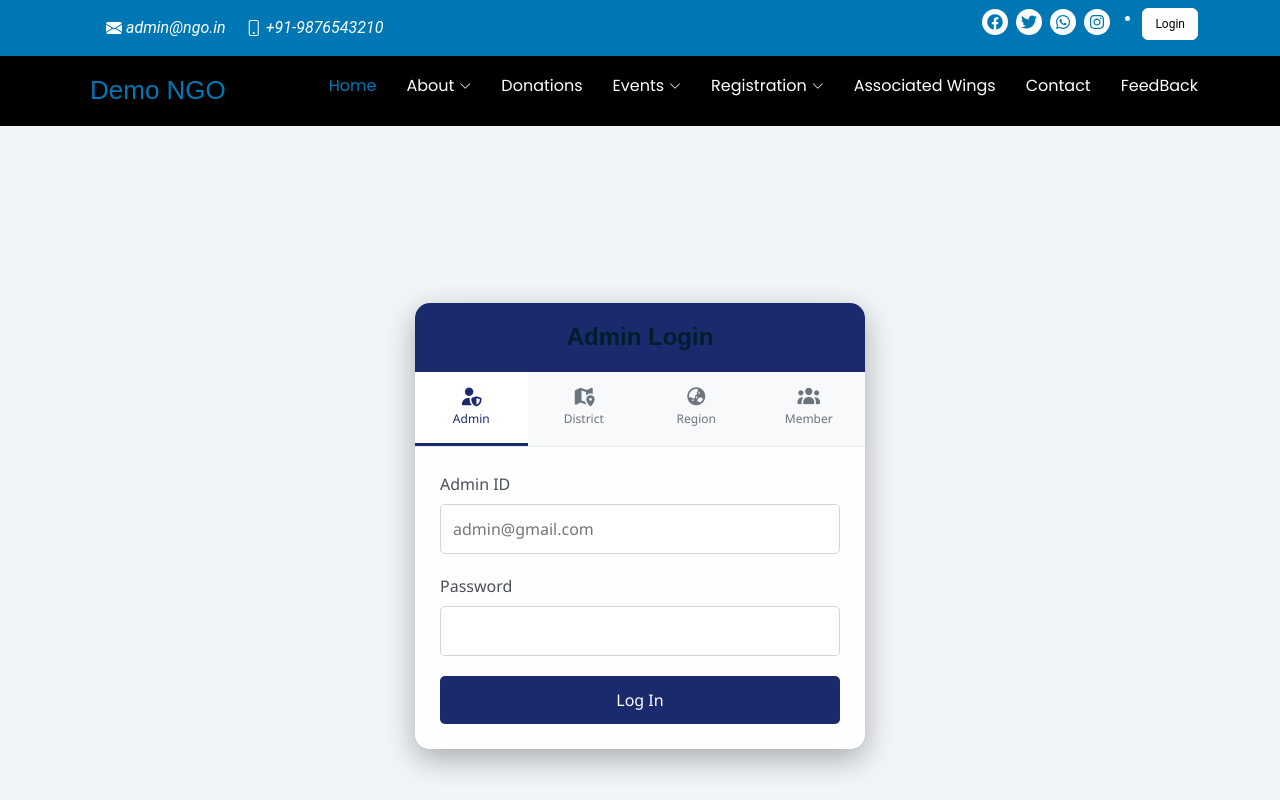
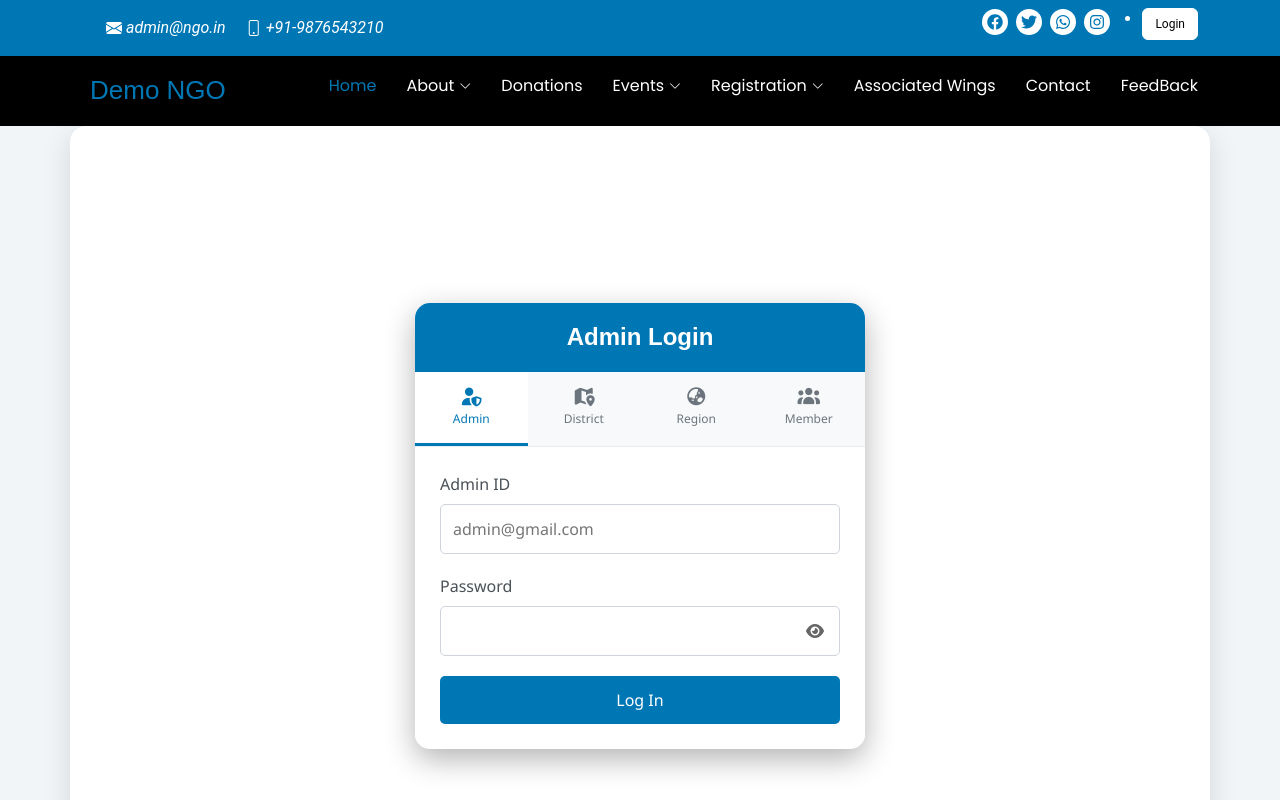
Before and after one commit to deepikachauhan8988/ngo_project, a React (Create React App) app: page /ngoproject/Login in a window 1280 px wide. Shown: the top 800 px of the page. Built offline with nearby package versions, Linux system fonts and the light colour scheme.

Commit message:
Login manage

```diff
--- /dev/null
+++ b/src/assets/css/login.css
@@ -0,0 +1,217 @@
+
+        .login-container {
+          position: relative;
+          min-height: 100vh;
+          display: flex;
+          justify-content: center;
+          align-items: center;
+          font-family: 'Segoe UI', Tahoma, Geneva, Verdana, sans-serif;
+        }
+        .login-header h1{
+            color: #fff;
+        }
+        .login-background {
+          position: absolute;
+          top: 0;
+          left: 0;
+          width: 100%;
+          height: 100%;
+
+          background-size: 400% 400%;
+          animation: gradientBG 15s ease infinite;
+          z-index: -1;
+        }
+
+        @keyframes gradientBG {
+          0% { background-position: 0% 50%; }
+          50% { background-position: 100% 50%; }
+          100% { background-position: 0% 50%; }
+        }
+
+        .login-box {
+          width: 90%;
+          max-width: 450px;
+          background-color: rgba(255, 255, 255, 0.95);
+          border-radius: 15px;
+          box-shadow: 0 10px 30px rgba(0, 0, 0, 0.3);
+          overflow: hidden;
+          transition: transform 0.3s ease;
+        }
+
+        .login-box:hover {
+          transform: translateY(-5px);
+        }
+
+        .login-header {
+          background-color:#0077B5 !important;
+          color: white;
+          padding: 20px;
+          text-align: center;
+        }
+
+        .login-header h1 {
+          margin: 0;
+          font-size: 24px;
+          font-weight: 600;
+        }
+
+        .error-message {
+          background-color: #f8d7da;
+          color: #fdf7f8;
+          padding: 12px;
+          margin: 15px;
+          border-radius: 5px;
+          border: 1px solid #f5c6cb;
+        }
+
+        .role-tabs {
+          display: flex;
+          background-color: #f8f9fa;
+          border-bottom: 1px solid #e9ecef;
+        }
+
+        .role-tab {
+          flex: 1;
+          padding: 15px 5px;
+          background: none;
+          border: none;
+          cursor: pointer;
+          display: flex;
+          flex-direction: column;
+          align-items: center;
+          transition: all 0.3s ease;
+          color: #6c757d;
+        }
+
+        .role-tab:hover {
+          background-color: #e9ecef;
+        }
+
+        .role-tab.active {
+          background-color: white;
+          color: #0077B5;
+          border-bottom: 3px solid #0077B5;
+        }
+
+        .role-tab i {
+          margin-bottom: 5px;
+          font-size: 18px;
+        }
+
+        .role-tab span {
+          font-size: 12px;
+        }
+
+        .login-form {
+          padding: 25px;
+        }
+
+        .form-group {
+          margin-bottom: 20px;
+        }
+
+        .form-group label {
+          display: block;
+          margin-bottom: 8px;
+          font-weight: 500;
+          color: #495057;
+        }
+
+        .form-group input,
+        .form-group select {
+          width: 100%;
+          padding: 12px;
+          border: 1px solid #ced4da;
+          border-radius: 5px;
+          font-size: 16px;
+          transition: border-color 0.3s ease;
+        }
+
+        .form-group input:focus,
+        .form-group select:focus {
+          border-color: #1a2a6c;
+          outline: none;
+          box-shadow: 0 0 0 3px rgba(26, 42, 108, 0.1);
+        }
+
+        .login-button {
+          width: 100%;
+          padding: 12px;
+          background-color: #0077B5;
+          color: white;
+          border: none;
+          border-radius: 5px;
+          font-size: 16px;
+          font-weight: 500;
+          cursor: pointer;
+          transition: background-color 0.3s ease;
+        }
+
+        .login-button:hover {
+          background-color: #152054;
+        }
+
+        .login-button:disabled {
+          background-color: #6c757d;
+          cursor: not-allowed;
+        }
+
+        .loading-spinner {
+          display: flex;
+          align-items: center;
+          justify-content: center;
+        }
+
+        .spinner {
+          width: 20px;
+          height: 20px;
+          border: 3px solid rgba(255, 255, 255, 0.3);
+          border-radius: 50%;
+          border-top-color: white;
+          animation: spin 1s ease-in-out infinite;
+          margin-right: 10px;
+        }
+        /* Add this to your login.css file */
+
+/* Container for the password input and the eye icon button */
+.password-input-container {
+  position: relative;
+  display: flex;
+  align-items: center;
+}
+
+/* The button that toggles password visibility */
+.password-toggle-btn {
+  position: absolute;
+  right: 10px; /* Adjust as needed */
+  background: none;
+  border: none;
+  cursor: pointer;
+  color: #666; /* Adjust color to match your theme */
+  padding: 5px;
+  z-index: 10; /* Ensures it's above other elements */
+}
+
+/* Hover effect for the button */
+.password-toggle-btn:hover {
+  color: #333; /* Adjust hover color */
+}
+/* Add this to your login.css file */
+
+.login-box-two {
+  /* --- Main Box Shadow --- */
+  box-shadow: 0 8px 30px rgba(0, 0, 0, 0.12);
+
+  /* --- Optional but Recommended for a modern look --- */
+  border-radius: 16px; /* Gives the box rounded corners */
+  overflow: hidden; /* Ensures the rounded corners clip any content inside */
+  background-color: #ffffff; /* Make sure the background is solid white */
+}
+/* Style for when the button is disabled (e.g., during loading) */
+.password-toggle-btn:disabled {
+  cursor: not-allowed;
+  opacity: 0.5;
+}
+        @keyframes spin {
+          to { transform: rotate(360deg); }
+        }
--- a/src/componets/login/Login.js
+++ b/src/componets/login/Login.js
@@ -3,6 +3,7 @@ import React, { useState } from 'react';
 import { useNavigate, useLocation } from 'react-router-dom';
 import { useAuth } from '../context/AuthContext';
 import { Container } from 'react-bootstrap';
+import "../../assets/css/login.css";
 
 const Login = () => {
   const [role, setRole] = useState('admin'); // Default role is 'admin'
@@ -13,6 +14,9 @@ const Login = () => {
   const [password, setPassword] = useState('');
   const [error, setError] = useState('');
   const [isLoading, setIsLoading] = useState(false);
+
+  // --- NEW: State for password visibility ---
+  const [showPassword, setShowPassword] = useState(false);
 
   // List of 13 districts of Uttarakhand
   const districts = [
@@ -25,6 +29,11 @@ const Login = () => {
   const { login } = useAuth();
   const navigate = useNavigate();
   const location = useLocation();
+
+  // --- NEW: Function to toggle password visibility ---
+  const togglePasswordVisibility = () => {
+    setShowPassword(!showPassword);
+  };
 
   const handleSubmit = async (event) => {
     event.preventDefault();
@@ -131,6 +140,7 @@ const Login = () => {
   };
 
   return (
+    <Container className='login-box-two'>
     <Container className='login-con'>
     <div className="login-container">
       <div className="login-background"></div>
@@ -191,14 +201,25 @@ const Login = () => {
               </div>
               <div className="form-group">
                 <label htmlFor="password">Password</label>
+                {/* --- MODIFIED: Password input with toggle --- */}
+                <div className="password-input-container">
                   <input
-                  type="password"
+                    type={showPassword ? "text" : "password"}
                     id="password"
                     value={password}
                     onChange={(e) => setPassword(e.target.value)}
                     required
                     disabled={isLoading}
                   />
+                  <button
+                    type="button"
+                    className="password-toggle-btn"
+                    onClick={togglePasswordVisibility}
+                    disabled={isLoading}
+                  >
+                    <i className={`fas ${showPassword ? "fa-eye-slash" : "fa-eye"}`}></i>
+                  </button>
+                </div>
               </div>
             </>
           )}
@@ -219,14 +240,25 @@ const Login = () => {
               </div>
               <div className="form-group">
                 <label htmlFor="password">Password</label>
+                {/* --- MODIFIED: Password input with toggle --- */}
+                <div className="password-input-container">
                   <input
-                  type="password"
+                    type={showPassword ? "text" : "password"}
                     id="password"
                     value={password}
                     onChange={(e) => setPassword(e.target.value)}
                     required
                     disabled={isLoading}
                   />
+                  <button
+                    type="button"
+                    className="password-toggle-btn"
+                    onClick={togglePasswordVisibility}
+                    disabled={isLoading}
+                  >
+                    <i className={`fas ${showPassword ? "fa-eye-slash" : "fa-eye"}`}></i>
+                  </button>
+                </div>
               </div>
             </>
           )}
@@ -262,14 +294,25 @@ const Login = () => {
               </div>
               <div className="form-group">
                 <label htmlFor="password">Password</label>
+                {/* --- MODIFIED: Password input with toggle --- */}
+                <div className="password-input-container">
                   <input
-                  type="password"
+                    type={showPassword ? "text" : "password"}
                     id="password"
                     value={password}
                     onChange={(e) => setPassword(e.target.value)}
                     required
                     disabled={isLoading}
                   />
+                  <button
+                    type="button"
+                    className="password-toggle-btn"
+                    onClick={togglePasswordVisibility}
+                    disabled={isLoading}
+                  >
+                    <i className={`fas ${showPassword ? "fa-eye-slash" : "fa-eye"}`}></i>
+                  </button>
+                </div>
               </div>
             </>
           )}
@@ -290,14 +333,25 @@ const Login = () => {
               </div>
               <div className="form-group">
                 <label htmlFor="regionPassword">Password</label>
+                {/* --- MODIFIED: Password input with toggle --- */}
+                <div className="password-input-container">
                   <input
-                  type="password"
+                    type={showPassword ? "text" : "password"}
                     id="regionPassword"
                     value={password}
                     onChange={(e) => setPassword(e.target.value)}
                     required
                     disabled={isLoading}
                   />
+                  <button
+                    type="button"
+                    className="password-toggle-btn"
+                    onClick={togglePasswordVisibility}
+                    disabled={isLoading}
+                  >
+                    <i className={`fas ${showPassword ? "fa-eye-slash" : "fa-eye"}`}></i>
+                  </button>
+                </div>
               </div>
             </>
           )}
@@ -315,183 +369,9 @@ const Login = () => {
         </form>
       </div>
 
-      <style jsx>{`
-        .login-container {
-          position: relative;
-          min-height: 100vh;
-          display: flex;
-          justify-content: center;
-          align-items: center;
-          font-family: 'Segoe UI', Tahoma, Geneva, Verdana, sans-serif;
-        }
 
-        .login-background {
-          position: absolute;
-          top: 0;
-          left: 0;
-          width: 100%;
-          height: 100%;
-
-          background-size: 400% 400%;
-          animation: gradientBG 15s ease infinite;
-          z-index: -1;
-        }
-
-        @keyframes gradientBG {
-          0% { background-position: 0% 50%; }
-          50% { background-position: 100% 50%; }
-          100% { background-position: 0% 50%; }
-        }
-
-        .login-box {
-          width: 90%;
-          max-width: 450px;
-          background-color: rgba(255, 255, 255, 0.95);
-          border-radius: 15px;
-          box-shadow: 0 10px 30px rgba(0, 0, 0, 0.3);
-          overflow: hidden;
-          transition: transform 0.3s ease;
-        }
-
-        .login-box:hover {
-          transform: translateY(-5px);
-        }
-
-        .login-header {
-          background-color: #1a2a6c;
-          color: white;
-          padding: 20px;
-          text-align: center;
-        }
-
-        .login-header h1 {
-          margin: 0;
-          font-size: 24px;
-          font-weight: 600;
-        }
-
-        .error-message {
-          background-color: #f8d7da;
-          color: #fdf7f8;
-          padding: 12px;
-          margin: 15px;
-          border-radius: 5px;
-          border: 1px solid #f5c6cb;
-        }
-
-        .role-tabs {
-          display: flex;
-          background-color: #f8f9fa;
-          border-bottom: 1px solid #e9ecef;
-        }
-
-        .role-tab {
-          flex: 1;
-          padding: 15px 5px;
-          background: none;
-          border: none;
-          cursor: pointer;
-          display: flex;
-          flex-direction: column;
-          align-items: center;
-          transition: all 0.3s ease;
-          color: #6c757d;
-        }
-
-        .role-tab:hover {
-          background-color: #e9ecef;
-        }
-
-        .role-tab.active {
-          background-color: white;
-          color: #1a2a6c;
-          border-bottom: 3px solid #1a2a6c;
-        }
-
-        .role-tab i {
-          margin-bottom: 5px;
-          font-size: 18px;
-        }
-
-        .role-tab span {
-          font-size: 12px;
-        }
-
-        .login-form {
-          padding: 25px;
-        }
-
-        .form-group {
-          margin-bottom: 20px;
-        }
-
-        .form-group label {
-          display: block;
-          margin-bottom: 8px;
-          font-weight: 500;
-          color: #495057;
-        }
-
-        .form-group input,
-        .form-group select {
-          width: 100%;
-          padding: 12px;
-          border: 1px solid #ced4da;
-          border-radius: 5px;
-          font-size: 16px;
-          transition: border-color 0.3s ease;
-        }
-
-        .form-group input:focus,
-        .form-group select:focus {
-          border-color: #1a2a6c;
-          outline: none;
-          box-shadow: 0 0 0 3px rgba(26, 42, 108, 0.1);
-        }
-
-        .login-button {
-          width: 100%;
-          padding: 12px;
-          background-color: #1a2a6c;
-          color: white;
-          border: none;
-          border-radius: 5px;
-          font-size: 16px;
-          font-weight: 500;
-          cursor: pointer;
-          transition: background-color 0.3s ease;
-        }
-
-        .login-button:hover {
-          background-color: #152054;
-        }
-
-        .login-button:disabled {
-          background-color: #6c757d;
-          cursor: not-allowed;
-        }
-
-        .loading-spinner {
-          display: flex;
-          align-items: center;
-          justify-content: center;
-        }
-
-        .spinner {
-          width: 20px;
-          height: 20px;
-          border: 3px solid rgba(255, 255, 255, 0.3);
-          border-radius: 50%;
-          border-top-color: white;
-          animation: spin 1s ease-in-out infinite;
-          margin-right: 10px;
-        }
-
-        @keyframes spin {
-          to { transform: rotate(360deg); }
-        }
-      `}</style>
     </div>
+  </Container>
   </Container>
   );
 };
```
Lines whose indentation alone changed are shown as unchanged.
